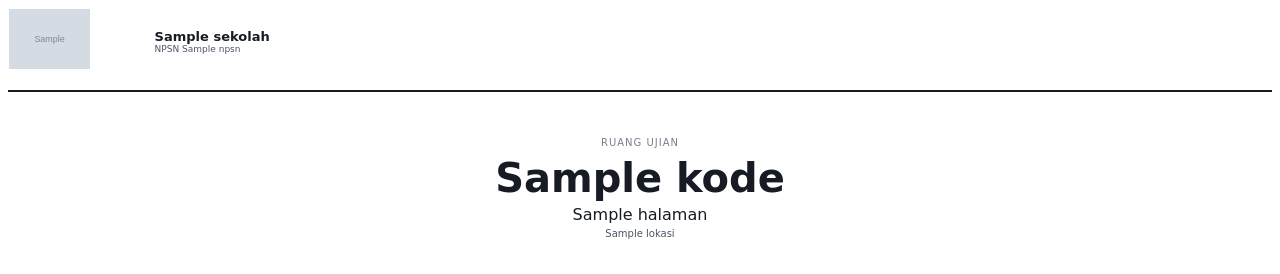
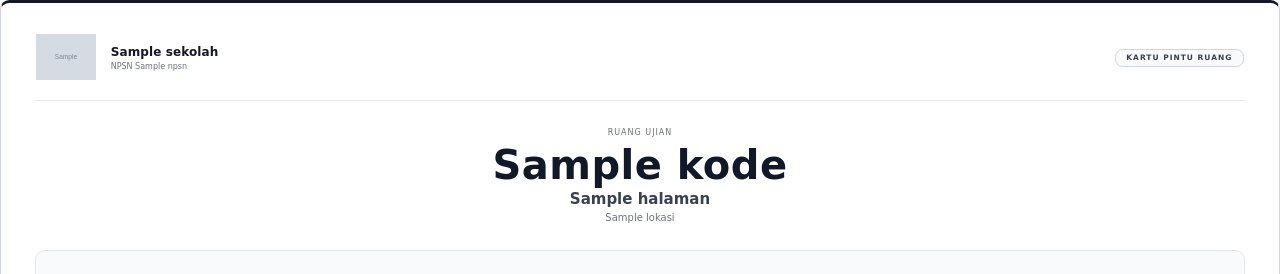
Before and after one commit to Dravide/cbtsatria, a Laravel app: template resources/views/kartu/ruang.blade.php in a window 1280 px wide. Shown: the top 274 px of the page. Run offline with Laravel 12, Linux system fonts and the light colour scheme; data comes from the database, SQL or seed files in the repository; the template is opened without the code that fills it: most values are stand-ins (such as "Sample title", 1, 10 or a date in 2020); grey boxes marked "Sample" are stand-in pictures; some libraries are stand-ins or nearby versions.

Commit message:
style: perbarui tampilan PDF kartu pintu ruang agar konsisten

```diff
--- a/resources/views/kartu/ruang.blade.php
+++ b/resources/views/kartu/ruang.blade.php
@@ -1,13 +1,13 @@
 {{--
-    Kartu pintu ruang - satu lembar A4 untuk SETIAP ruang, wireframe plate 09.
+    Kartu pintu ruang - satu lembar A4 untuk SETIAP ruang.
 
     ---------------------------------------------------------------------
     Ditulis tanpa CSS aplikasi, dan itu disengaja
     ---------------------------------------------------------------------
-    Bentuk dan alasannya sama dengan `kartu/pengawas.blade.php`: DomPDF tidak
-    mengenal Tailwind, custom property, maupun flexbox. Berkas ini HTML
-    telanjang dengan gaya inline, karena satu-satunya tujuannya adalah
-    dicetak.
+    DomPDF tidak mengenal Tailwind, custom property, maupun flexbox/grid.
+    Berkas ini memakai HTML dengan gaya inline/embedded yang kompatibel
+    dengan DomPDF, namun menyamakan gaya visual editorial minimalis dari
+    `kartu/akun-guru.blade.php` agar seluruh dokumen cetak konsisten.
 
     ---------------------------------------------------------------------
     Satu halaman per ruang, dipaksa dengan `page-break-after`
@@ -27,64 +27,200 @@
 <html lang="id">
 <head>
     <meta charset="utf-8">
-    <title>Kartu pintu ruang</title>
+    <title>Kartu Pintu Ruang</title>
     <style>
-        @page { margin: 14mm; }
+        @page { margin: 12mm; }
 
         body {
+            margin: 0;
+            padding: 0;
             font-family: DejaVu Sans, sans-serif;
-            color: #161b24;
+            font-size: 9px;
+            color: #111827;
+            background: #ffffff;
         }
 
         .halaman {
             page-break-after: always;
+        }
+
+        .halaman.terakhir {
+            page-break-after: auto;
+        }
+
+        .kartu {
+            border: 1px solid #d1d5db;
+            border-top: 3px solid #111827;
+            border-radius: 2.5mm;
+            padding: 8mm 9mm 7mm;
+            background: #ffffff;
+        }
+
+        /* Kop Minimalis (selaras dengan kartu/akun-guru.blade.php) */
+        .kop {
+            padding-bottom: 4.5mm;
+            margin-bottom: 7mm;
+            border-bottom: 1px solid #e5e7eb;
+        }
+
+        .kop-table {
+            width: 100%;
+            border-collapse: collapse;
+        }
+
+        .logo {
+            max-height: 12mm;
+            max-width: 24mm;
+        }
+
+        .sekolah {
+            font-size: 12px;
+            font-weight: bold;
+            color: #111827;
+            letter-spacing: 0.1px;
+        }
+
+        .npsn {
+            font-size: 8px;
+            color: #6b7280;
+            margin-top: 0.6mm;
+        }
+
+        .lencana {
+            display: inline-block;
+            padding: 1mm 2.8mm;
+            border: 1px solid #d1d5db;
+            border-radius: 2mm;
+            font-size: 7.5px;
+            font-weight: bold;
+            text-transform: uppercase;
+            letter-spacing: 1px;
+            color: #374151;
+            background: #f9fafb;
+        }
+
+        /* Identitas Ruang */
+        .identitas {
+            text-align: center;
+            margin-bottom: 7mm;
+        }
+
+        .label {
+            font-size: 8px;
+            text-transform: uppercase;
+            letter-spacing: 1px;
+            color: #6b7280;
+        }
+
+        .kode {
+            font-size: 40px;
+            font-weight: bold;
+            color: #111827;
+            margin: 1.5mm 0 1mm;
+            line-height: 1.1;
+            letter-spacing: 0.5px;
+        }
+
+        .nama {
+            font-size: 15px;
+            font-weight: bold;
+            color: #374151;
+            margin: 0 0 1mm;
+        }
+
+        .lokasi {
+            font-size: 10px;
+            color: #6b7280;
+            margin: 0;
+        }
+
+        /* Blok QR & Tautan */
+        .qr-panel {
+            border: 1px solid #e5e7eb;
+            border-radius: 2.5mm;
+            background: #f9fafb;
+            padding: 7mm 6mm 6mm;
+            text-align: center;
+            margin-bottom: 7mm;
+        }
+
+        .qr-bingkai {
+            display: inline-block;
+            background: #ffffff;
+            border: 1px solid #e5e7eb;
+            border-radius: 2mm;
+            padding: 3.5mm;
+        }
+
+        .qr {
+            width: 84mm;
+            height: 84mm;
+            display: block;
+        }
+
+        .petunjuk {
+            font-size: 10px;
+            color: #4b5563;
+            margin: 5mm 0 3.5mm;
+        }
+
+        .tautan {
+            font-family: DejaVu Sans Mono, monospace;
+            font-size: 10.5px;
+            font-weight: bold;
+            color: #1e4fa3;
+            background: #ffffff;
+            border: 1px solid #d1d5db;
+            border-radius: 2mm;
+            padding: 2.8mm 4.5mm;
+            display: inline-block;
+            word-break: break-all;
+        }
+
+        .kedaluwarsa {
+            font-size: 8px;
+            color: #6b7280;
+            margin-top: 3mm;
+        }
+
+        /* Pemberitahuan Ruang Tanpa Tautan */
+        .kosong {
+            margin: 14mm 0;
+            padding: 10mm 8mm;
+            border: 1.5px dashed #fca5a5;
+            background: #fef2f2;
+            color: #b91c1c;
+            border-radius: 2.5mm;
             text-align: center;
         }
 
-        .halaman.terakhir { page-break-after: auto; }
-
-        .kop {
-            border-bottom: 2px solid #161b24;
-            padding-bottom: 4mm;
-            margin-bottom: 12mm;
-            text-align: left;
+        .kosong-judul {
+            font-size: 12px;
+            font-weight: bold;
+            margin-bottom: 2mm;
         }
 
-        .sekolah { font-size: 13px; font-weight: bold; }
-        .npsn { font-size: 9px; color: #4a5565; }
-        .logo { max-height: 16mm; max-width: 34mm; }
-
-        .label { font-size: 10px; color: #77808f; text-transform: uppercase; letter-spacing: 1px; }
-
-        .kode { font-size: 40px; font-weight: bold; margin: 2mm 0 1mm; }
-
-        .nama { font-size: 16px; margin: 0 0 1mm; }
-        .lokasi { font-size: 10px; color: #4a5565; margin-bottom: 10mm; }
-
-        .qr { width: 88mm; height: 88mm; }
-
-        .petunjuk { font-size: 10px; color: #4a5565; margin-top: 8mm; }
-
-        .tautan {
-            font-family: DejaVu Sans Mono, monospace;
-            font-size: 11px;
-            margin-top: 4mm;
-            word-break: break-all;
-            padding: 3mm 4mm;
-            border: 1px solid #8e97a6;
-            border-radius: 2mm;
-            display: inline-block;
+        .kosong-isi {
+            font-size: 10px;
+            color: #991b1b;
+            line-height: 1.5;
         }
 
-        .kedaluwarsa { font-size: 8px; color: #77808f; margin-top: 3mm; }
+        /* Kaki Kartu */
+        .kaki {
+            border-top: 1px solid #e5e7eb;
+            padding-top: 3.5mm;
+            font-size: 8px;
+            color: #6b7280;
+            line-height: 1.5;
+        }
 
-        .kosong {
-            margin-top: 30mm;
-            padding: 10mm;
-            border: 2px dashed #b3261e;
-            color: #b3261e;
-            font-size: 12px;
-            border-radius: 3mm;
+        .kaki-table {
+            width: 100%;
+            border-collapse: collapse;
+            margin-top: 2mm;
+            font-size: 7.5px;
+            color: #9ca3af;
         }
     </style>
 </head>
@@ -92,25 +228,30 @@
     @foreach ($halaman as $i => $h)
         @php $terakhir = $i === count($halaman) - 1; @endphp
         <div class="halaman {{ $terakhir ? 'terakhir' : '' }}">
+            <div class="kartu">
                 <div class="kop">
-                <table style="width:100%; border-collapse:collapse">
+                    <table class="kop-table">
                         <tr>
                             @if (! empty($sekolah['logo']))
-                            <td style="width:38mm; vertical-align:middle">
+                                <td style="width: 16mm; vertical-align: middle; padding-right: 3.5mm;">
                                     <img class="logo" src="{{ $sekolah['logo'] }}" alt="">
                                 </td>
                             @endif
-                        <td style="vertical-align:middle">
+                            <td style="vertical-align: middle;">
                                 <div class="sekolah">{{ $sekolah['nama'] }}</div>
                                 @if (! empty($sekolah['npsn']))
                                     <div class="npsn">NPSN {{ $sekolah['npsn'] }}</div>
                                 @endif
                             </td>
+                            <td style="vertical-align: middle; text-align: right; width: 42mm;">
+                                <span class="lencana">Kartu Pintu Ruang</span>
+                            </td>
                         </tr>
                     </table>
                 </div>
 
-            <div class="label">Ruang ujian</div>
+                <div class="identitas">
+                    <span class="label">Ruang Ujian</span>
                     <div class="kode">{{ $h['kode'] }}</div>
                     @if (! empty($h['nama']))
                         <div class="nama">{{ $h['nama'] }}</div>
@@ -120,9 +261,13 @@
                     @else
                         <div class="lokasi">&nbsp;</div>
                     @endif
+                </div>
 
                 @if ($h['qr'] !== null)
+                    <div class="qr-panel">
+                        <div class="qr-bingkai">
                             <img class="qr" src="{{ $h['qr'] }}" alt="QR pintu ruang {{ $h['kode'] }}">
+                        </div>
 
                         <p class="petunjuk">Pindai QR ini untuk membuka pintu ruang.</p>
 
@@ -131,12 +276,28 @@
                         @if (! empty($h['kedaluwarsa']))
                             <div class="kedaluwarsa">Tautan berlaku sampai {{ $h['kedaluwarsa'] }}. Hubungi Admin bila kedaluwarsa.</div>
                         @endif
+                    </div>
                 @else
                     <div class="kosong">
-                    Tautan pintu ruang ini belum diterbitkan.<br>
-                    Terbitkan dulu di laman Ruang, lalu cetak ulang kartu ini.
+                        <div class="kosong-judul">Tautan pintu ruang ini belum diterbitkan.</div>
+                        <div class="kosong-isi">Terbitkan dulu di laman Ruang, lalu cetak ulang kartu ini.</div>
                     </div>
                 @endif
+
+                <div class="kaki">
+                    <div>
+                        Tempel kartu ini di daun pintu ruang ujian. Kode pengawas tidak dicetak pada lembar ini.
+                    </div>
+                    <table class="kaki-table">
+                        <tr>
+                            <td>Kartu Pintu Ruang Ujian</td>
+                            <td style="text-align: right; font-family: DejaVu Sans Mono, monospace;">
+                                {{ now()->format('d/m/Y') }}
+                            </td>
+                        </tr>
+                    </table>
+                </div>
+            </div>
         </div>
     @endforeach
 </body>
```
Lines whose indentation alone changed are shown as unchanged.
